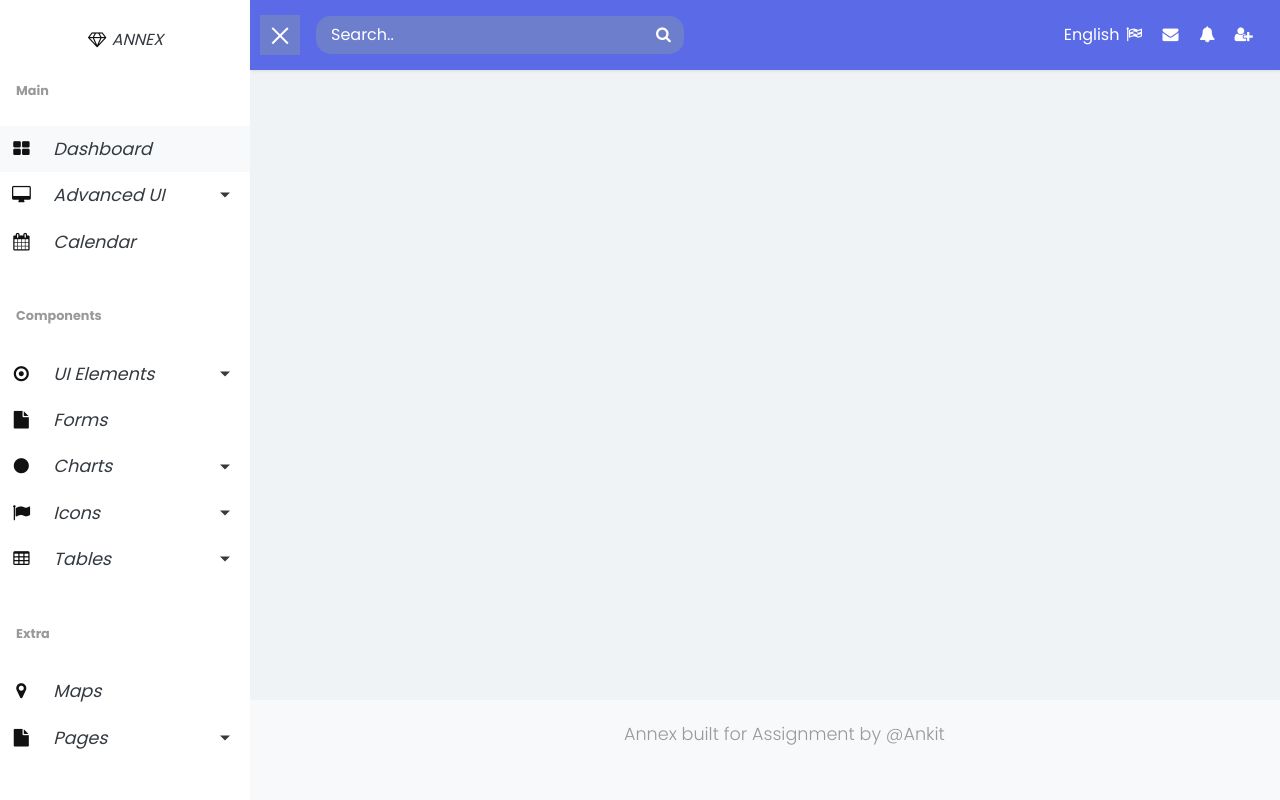
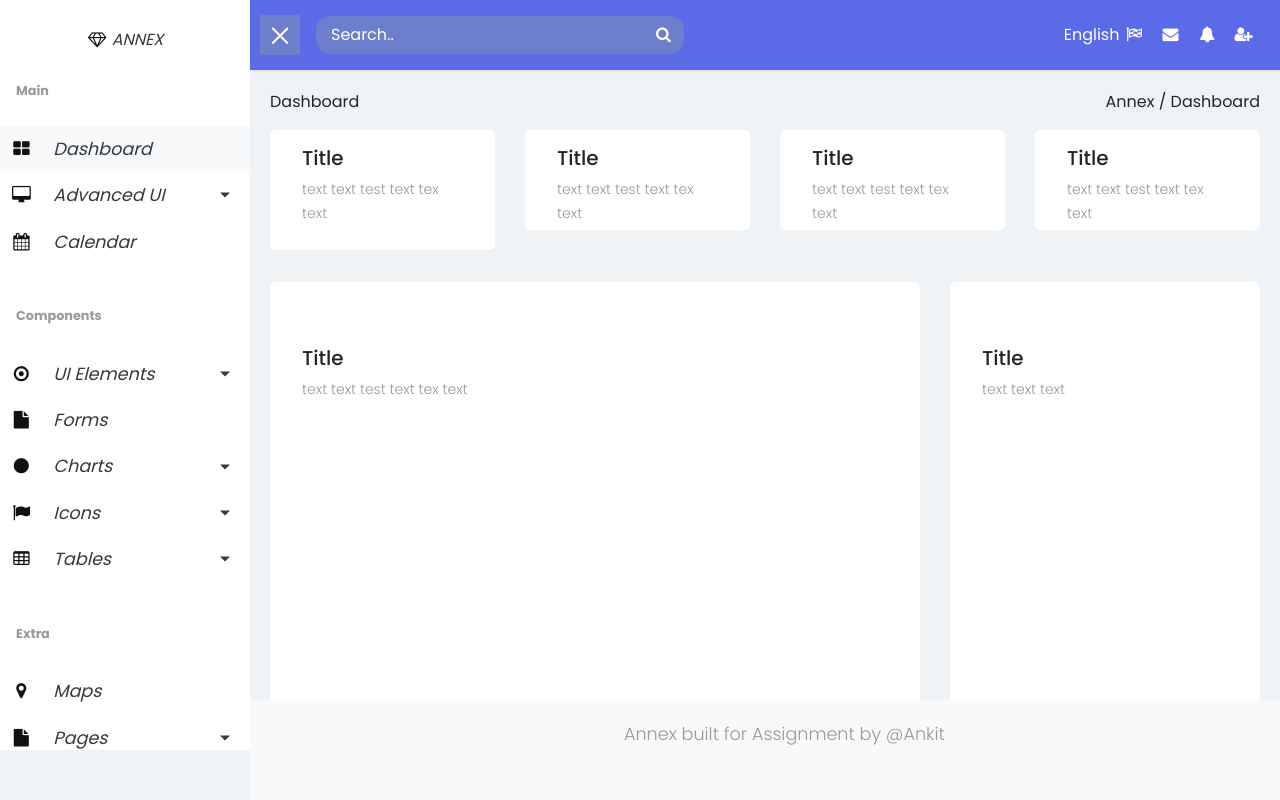
Before and after one commit to meta-ankit-saini/GET_TRAINING, a plain HTML site: page Assignment5/index5_3.html in a window 1280 px wide. Shown: the top 800 px of the page. Drawn offline with nearby package versions, Linux system fonts and the light colour scheme.

Commit message:
Add files via upload

```diff
--- a/Assignment5/index5_3.html
+++ b/Assignment5/index5_3.html
@@ -21,7 +21,7 @@
 
     <div class="wrapper">
         <!-- Sidebar Holder -->
-        <nav id="sidebar">
+        <nav id="sidebar" class="pre-scrollable" >
             <div class="sidebar-header text-center">
                 <a href="index5_3.html" class="nav-link text-dark font-italic ">
                     <i class="fa fa-diamond text-primary fa-fw"></i>
@@ -165,7 +165,7 @@
         </nav>
 
         <!-- Page Content Holder -->
-        <div id="content">
+        <div id="content" class="pre-scrollable">
             <nav class="navbar navbar-expand-lg navbar-light">
                 <button type="button" id="sidebarCollapse" class="navbar-btn mr-3">
                     <span></span>
@@ -230,6 +230,122 @@
                 </div>
             </nav>
 
+            <div class="dashboard- d-flex mb-3">
+                <div class="mr-auto">
+                    <span>Dashboard</span>
+                </div>
+                <div class="ml-auto">
+                    <span><a href="#">Annex</a> / Dashboard</span>
+                </div>
+            </div>
+
+            <div class="jumbo-grid-1">
+                <div class="row">
+                    <div class="col-md-3">
+                        <div class="jumbotron align-items-center jumbo1" >
+                            <h5>Title</h5>
+                            <p style="font-size: 14px;">text text test text tex text</p>
+                        </div>
+                    </div>
+
+                    <div class="col-md-3">
+                        <div class="jumbotron" >
+                            <h5>Title</h5>
+                            <p style="font-size: 14px;">text text test text tex text</p>
+                        </div>
+                    </div>
+
+                    <div class="col-md-3">
+                        <div class="jumbotron " >
+                            <h5>Title</h5>
+                            <p style="font-size: 14px;">text text test text tex text</p>
+                        </div>
+                    </div>
+
+                    <div class="col-md-3">
+                        <div class="jumbotron " >
+                            <h5>Title</h5>
+                            <p style="font-size: 14px;">text text test text tex text</p>
+                        </div>
+                    </div>
+                </div>
+            </div>
+
+            <div class="jumbo-grid-2">
+                <div class="row">
+
+                    <div class="col-md-8">
+                        <div class="jumbotron" >
+                            <h5>Title</h5>
+                            <p style="font-size: 14px;">text text test text tex text</p>
+                        </div>
+                    </div>
+
+                    <div class="col-md-4">
+                        <div class="jumbotron" >
+                            <h5>Title</h5>
+                            <p style="font-size: 14px;">text text text</p>
+                        </div>
+                    </div>
+                </div>
+            </div>
+
+            <div class="jumbo-grid-3">
+                <div class="row">
+                    <div class="col-md-4">
+                        <div class="row jumbo-3-1">
+                            <div class="col-md-12">
+                                <div class="jumbotron align-items-center" >
+                                    <h5>Title</h5>
+                                    <p style="font-size: 14px;">text text test text tex text</p>
+                                </div>
+                            </div>
+                            <div class="col-md-12">
+                                <div class="jumbotron align-items-center" >
+                                    <h5>Title</h5>
+                                    <p style="font-size: 14px;">text text test text tex text</p>
+                                </div>
+                            </div>
+                        </div>
+                    </div>
+
+                    <div class="col-md-4">
+                        <div class="jumbotron" >
+                            <h5>Title</h5>
+                            <p style="font-size: 14px;">text text test text tex text</p>
+                        </div>
+                    </div>
+
+                    <div class="col-md-4">
+                        <div class="jumbotron " >
+                            <h5>Title</h5>
+                            <p style="font-size: 14px;">text text test text tex text</p>
+                        </div>
+                    </div>
+                </div>
+            </div>
+
+            <div class="jumbo-grid-4">
+                <div class="row">
+
+                    <div class="col-md-8">
+                        <div class="jumbotron" >
+                            <h5>Title</h5>
+                            <p style="font-size: 14px;">text text test text tex text</p>
+                        </div>
+                    </div>
+
+                    <div class="col-md-4">
+                        <div class="jumbotron" >
+                            <h5>Title</h5>
+                            <p style="font-size: 14px;">text text text</p>
+                        </div>
+                    </div>
+                </div>
+            </div>
+
+
+
             <footer>
                 <div class="jumbotron jumbotron-fluid bg-light text-center">
                     <p > Annex built for <a href="#">Assignment</a> by <a  href="#">@Ankit</a></p>
--- a/Assignment5/style5.css
+++ b/Assignment5/style5.css
@@ -6,7 +6,8 @@
 
 body {
     font-family: 'Poppins', sans-serif;
-    background: #eff3f6
+    background: #eff3f6;
+    overflow: hidden;
 }
 
 p {
@@ -29,7 +30,7 @@ a, a:hover, a:focus {
     color: #fff;
     border: none;
     border-radius: 0;
-    margin-bottom: 40px;
+    margin-bottom: 20px;
     box-shadow: 1px 1px 3px rgba(0, 0, 0, 0.1);
     margin-top: -20px;
     margin-left: -20px;
@@ -76,7 +77,7 @@ a, a:hover, a:focus {
 
 #sidebar {
     min-width: 250px;
-    max-width: 250px;
+    min-height: 750px;
     background-color: #fff;
     color: #000;
     transition: all 0.6s cubic-bezier(0.945, 0.020, 0.270, 0.665);
@@ -250,6 +251,43 @@ footer .jumbotron{
     padding-bottom: 34px;
 }
 
+
+.jumbo-grid-1 .jumbotron {
+    background-color: white;
+    height: 100px;
+    padding-top: 1rem;
+}
+
+.jumbo-grid-1 .jumbo1 {
+    height: 120px;
+}
+
+
+.jumbo-grid-2 .jumbotron {
+    background-color: white;
+    height: 600px;
+}
+
+.jumbo-grid-3 .jumbotron {
+    background-color: white;
+    height: 500px;
+}
+
+.jumbo-3-1 .jumbotron{
+    background-color: white;
+    height: 234px;
+}
+
+.jumbo-grid-4 .jumbotron {
+    background-color: white;
+    height: 600px;
+}
+
+.jumbo-grid-4 {
+    margin-bottom: 80px;
+}
+
+
 /* ---------------------------------------------------
     MEDIAQUERIES
 ----------------------------------------------------- */
```
